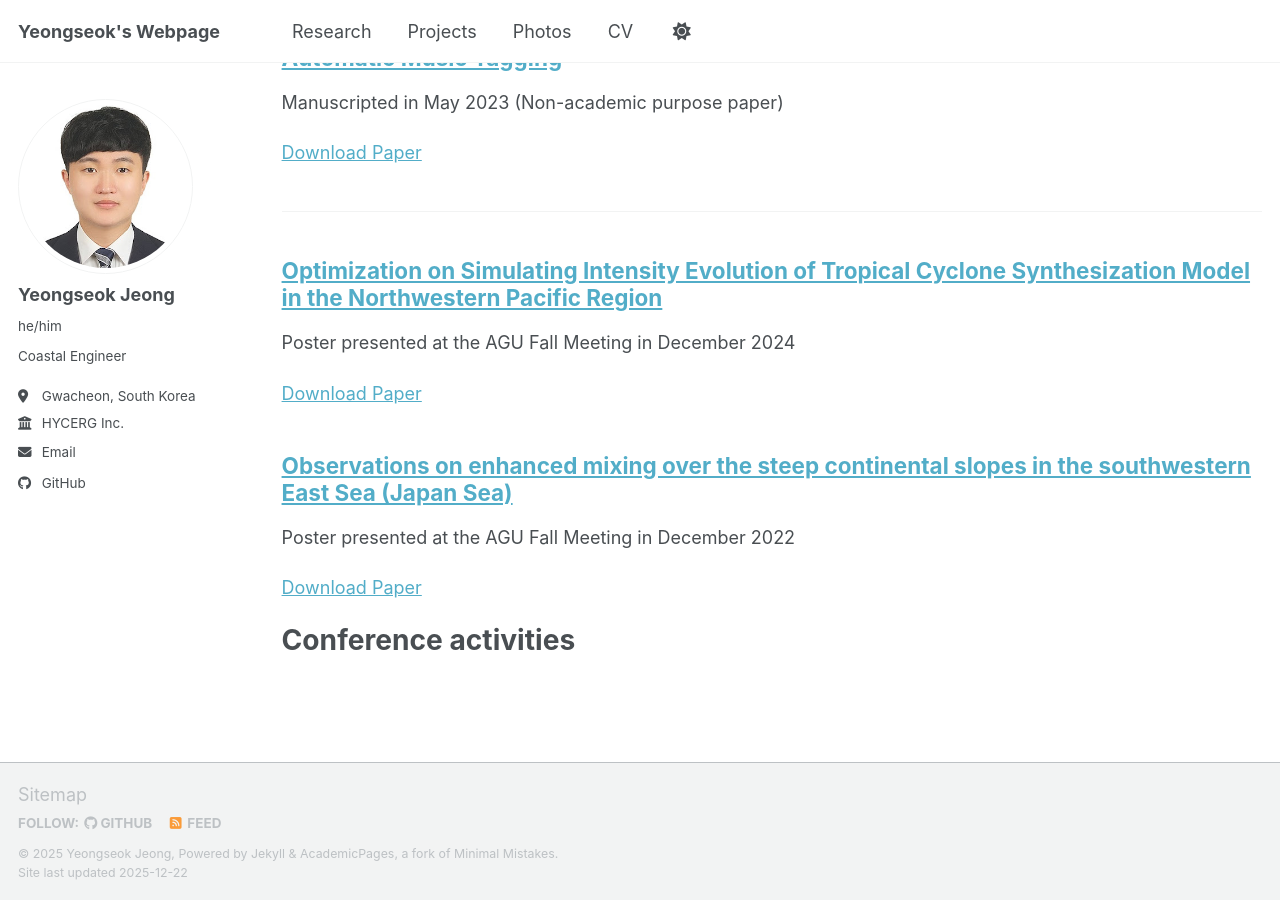
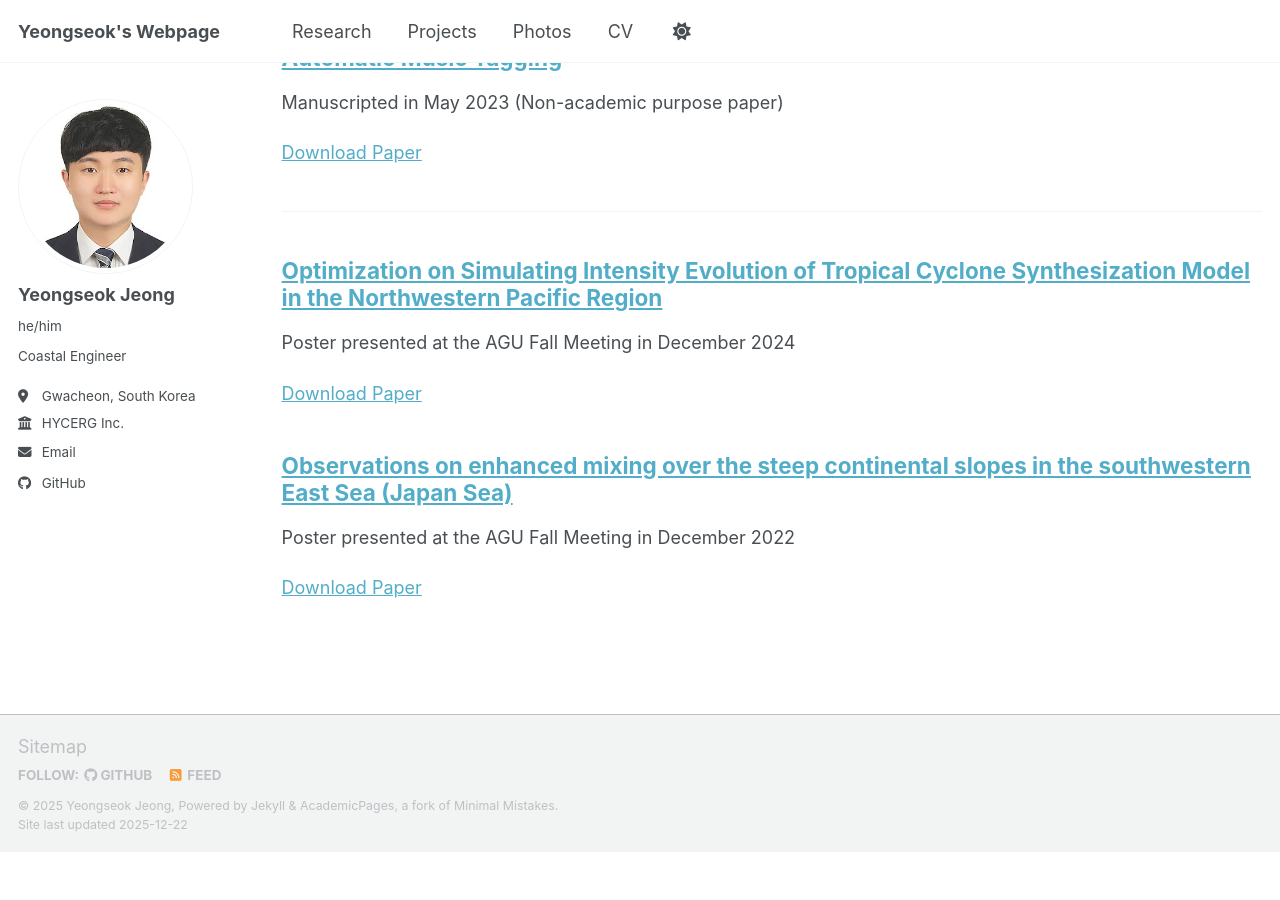
Before and after one commit to yjeongteddy/yjeongteddy.github.io, a Jekyll site: the page built from _pages/publications.html, in a window 1280 px wide and 900 px high, scrolled down 536 px. Built offline with Jekyll 4.4.1, drawn with Linux system fonts in a browser that asks for light colours; a script bundle is joined from its source files by our own code; library files that are not in the unit come from our copies; after the commit the page ends 1389 px from its top, so only the background shows below that.

Commit message:
Update publications.html

```diff
--- a/_pages/publications.html
+++ b/_pages/publications.html
@@ -26,7 +26,6 @@ author_profile: true
       {% include archive-single.html %}
     {% endfor %}
   {% endfor %}
-<h1>Conference activities</h1>
 {% else %}
   {% for post in site.publications reversed %}
     {% include archive-single.html %}
```
